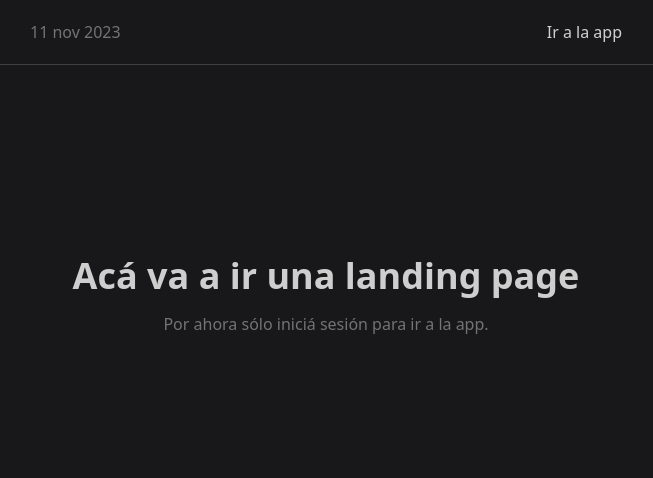
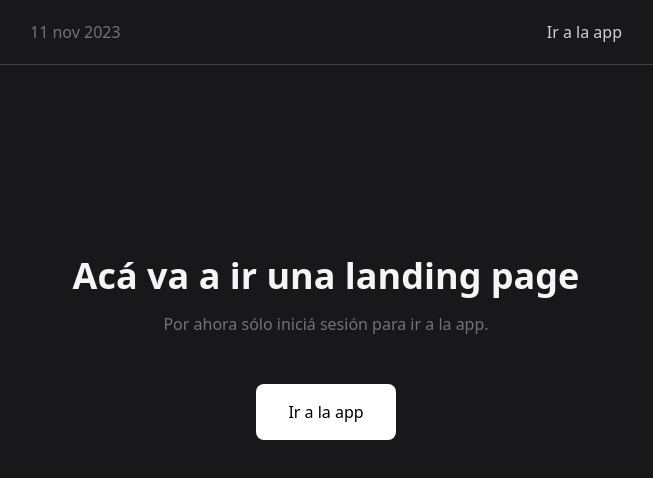
Before and after one commit to andreuscafe/listas, a Next.js app: page / in a window 1280 px wide. Shown: the top 478 px of the page, without its empty margins (314-967 px from the left). Built offline with nearby package versions, Linux system fonts and the light colour scheme; no server answers.

Commit message:
Added go to app link on home and fixed styles

```diff
--- a/pages/app/index.tsx
+++ b/pages/app/index.tsx
@@ -92,10 +92,10 @@ export default function App({ listsData }: AppProps) {
           <motion.button
             layout
             initial={{ opacity: 0 }}
-            animate={{ opacity: 1 }}
+            animate={{ opacity: 0.4 }}
             exit={{ opacity: 0 }}
             whileTap={{ scale: 0.95 }}
-            className="w-full py-6 opacity-40 hover:opacity-100 transition-opacity rounded-2xl border-[2px] border-white border-opacity-20"
+            className="w-full py-6 opacity-40 hover:!opacity-100 transition-opacity rounded-2xl border-[2px] border-white border-opacity-20"
             onClick={handleCreateList}
           >
             Agregar lista
--- a/pages/index.tsx
+++ b/pages/index.tsx
@@ -7,13 +7,19 @@ export default function Home() {
       <section className="max-w-screen-lg mx-auto py-64 flex flex-col items-center justify-center gap-12">
         <div className="flex flex-col items-center">
           <Header />
-          <h1 className="text-4xl font-bold text-center">
+          <h1 className="text-4xl font-bold text-center text-neutral-100">
             Acá va a ir una landing page
           </h1>
           <p className="text-center text-neutral-500 mt-4">
             Por ahora sólo iniciá sesión para ir a la app.
           </p>
         </div>
+        <Link
+          href={"/app"}
+          className="px-8 py-4 rounded-lg bg-white text-black hover:bg-neutral-300 transition-colors duration-200"
+        >
+          Ir a la app
+        </Link>
       </section>
     </main>
   );
```
